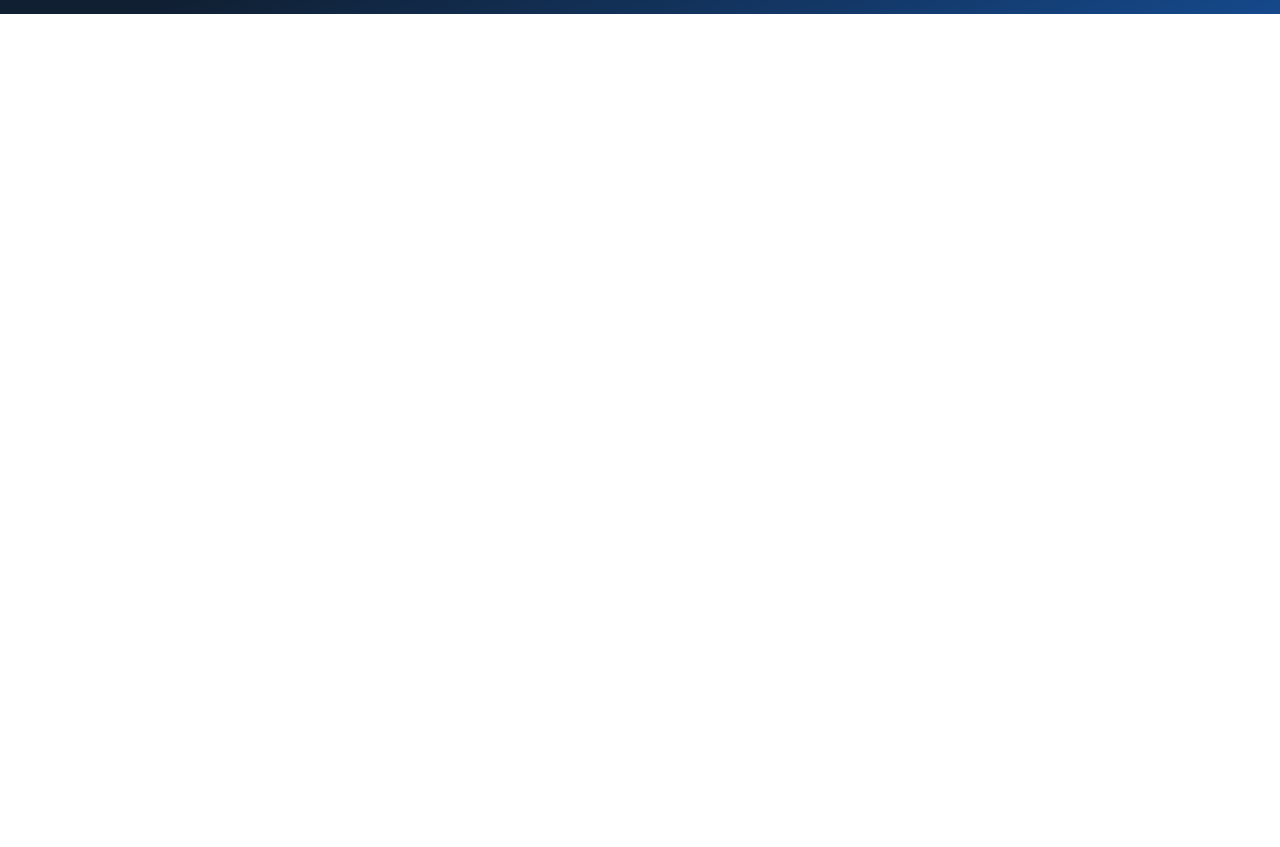
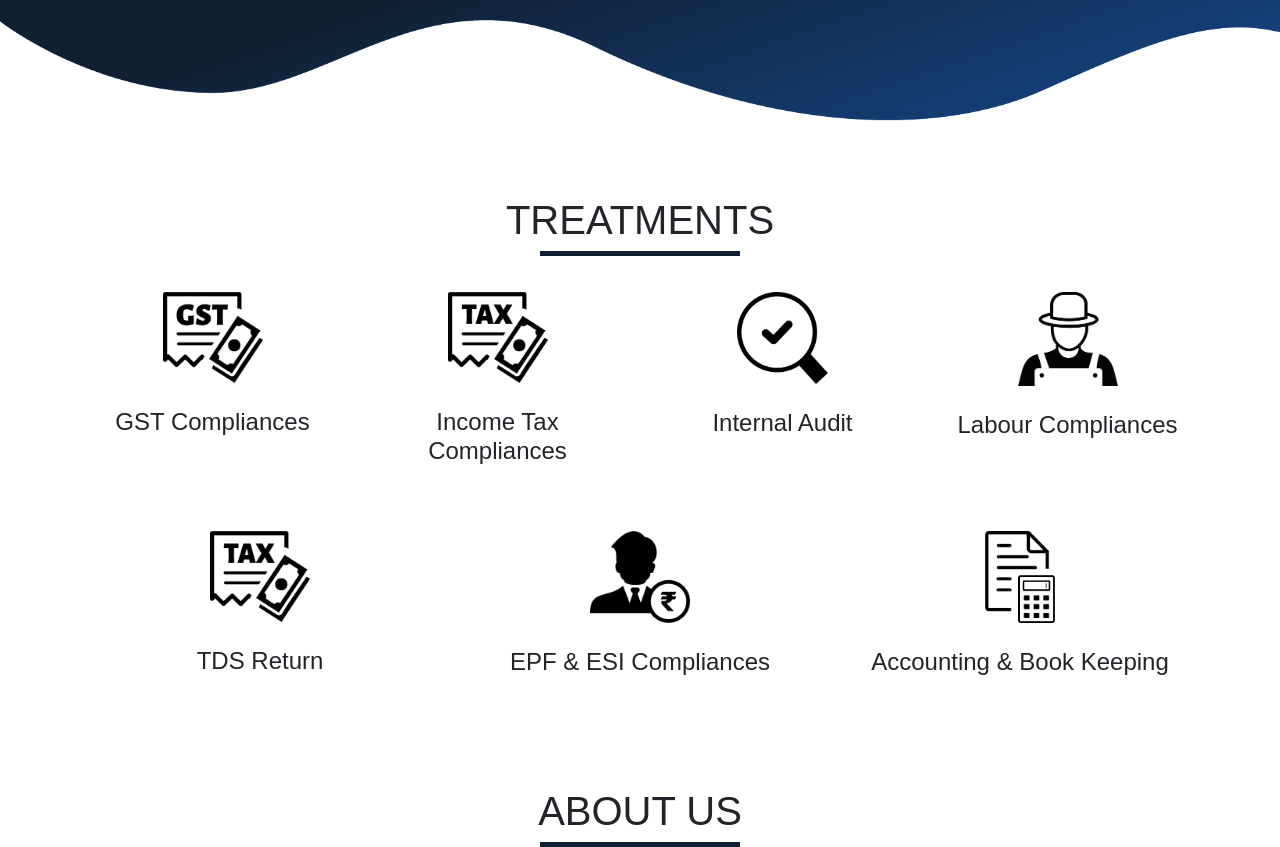
Before and after one commit to shabeebdg/taxcurestatic, a plain HTML site: page index.html in a window 1280 px wide. Shown: the part 420-1267 px from the top of the page. Before the commit the page ends 800 px from the top, so only its background shows below. Drawn offline with nearby package versions, Linux system fonts and the light colour scheme.

Commit message:
first commit

```diff
--- a/index.html
+++ b/index.html
@@ -63,11 +63,69 @@
     </div>
   </div>
 </div>
+<img src="wave1.png" class="bottom-img">
+</section>
+
+<!-----Treatments Section----->
+
+<section id="Treatments">
+  <div class="container">
+    <h1 class="second-head">TREATMENTS</h1>
+    <div class="row">
+      <div class="col-md-3 Treatments">
+        <img src="gst-icon.png" class="Treatments-img">
+        <h4>GST Compliances</h4>
+
+      </div>
+      <div class="col-md-3 Treatments">
+        <img src="income-taxes-icon.png" class="Treatments-img">
+        <h4>Income Tax Compliances</h4>
+
+      </div>
+      <div class="col-md-3 Treatments">
+        <img src="found-icon.png" class="audit-img">
+        <h4>Internal Audit</h4>
+
+      </div>
+      <div class="col-md-3 Treatments">
+        <img src="handyman-icon.png" class="Treatments-img">
+        <h4>Labour Compliances</h4>
+
+      </div>
+    </div>
+    <div class="row">
+      <div class="col-md-4 Treatments">
+        <img src="income-taxes-icon.png" class="Treatments-img">
+        <h4>TDS Return</h4>
+
+      </div>
+      <div class="col-md-4 Treatments">
+        <img src="business-man-investor-rupee-icon.png" class="Treatments-img">
+        <h4>EPF & ESI Compliances</h4>
+
+      </div>
+      <div class="col-md-4 Treatments">
+        <img src="accounting-icon.png" class="accounting-img">
+        <h4>Accounting & Book Keeping<h4>
+
+      </div>
+
+
+      </div>
+    </div>
+  </div>
+
 
 
 
 </section>
+<!-----About Section----->
 
+<section>
+  <div class="container">
+    <h1 class="second-head text-center">ABOUT US</h1>
+  </div>
+</section>
 
 
   <script src="https://code.jquery.com/jquery-3.2.1.slim.min.js"
--- a/style.css
+++ b/style.css
@@ -90,3 +90,58 @@ body {
         height: 300px;
     }
 }
+.bottom-img
+{
+    width:100% ;
+}
+
+/*--------Treatments section---------*/
+
+#Treatments
+{
+    padding: 80px 0;
+    text-align: center;
+}
+.Treatments-img
+{
+    width: 100px;
+    margin-top: 20px;
+
+}
+.audit-img
+{
+    width: 91px;
+    margin-top: 20px;
+
+}
+
+
+.Treatments
+{
+    padding: 20px;
+}
+.Treatments h4
+{
+margin: 5px;
+margin-top: 25px;
+
+}
+.second-head::before
+{
+content: '';
+background:rgb(16, 31, 50) ;
+height: 5px;
+width: 200px;
+margin-left: auto;
+margin-right: auto;
+display: block;
+margin-top: -20px;
+transform: translateY(60px);
+
+}
+.accounting-img
+{
+    width: 70px;
+    margin-top: 20px;
+
+}
```
Also changed, not shown: accounting-icon.png (added), business-man-investor-rupee-icon.png (added), found-icon.png (added), gst-icon.png (added), handyman-icon.png (added), income-taxes-icon.png (added), wave1.png (added).
